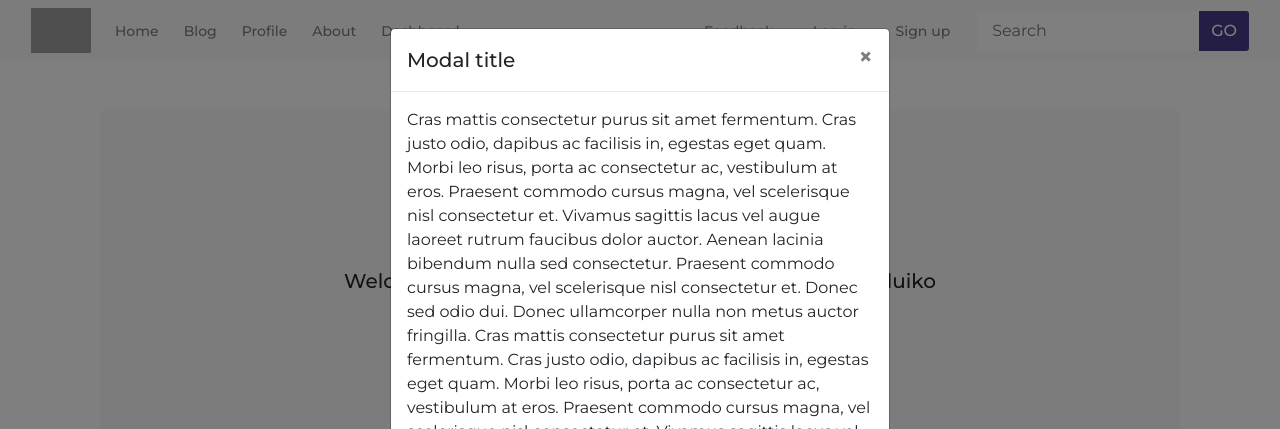
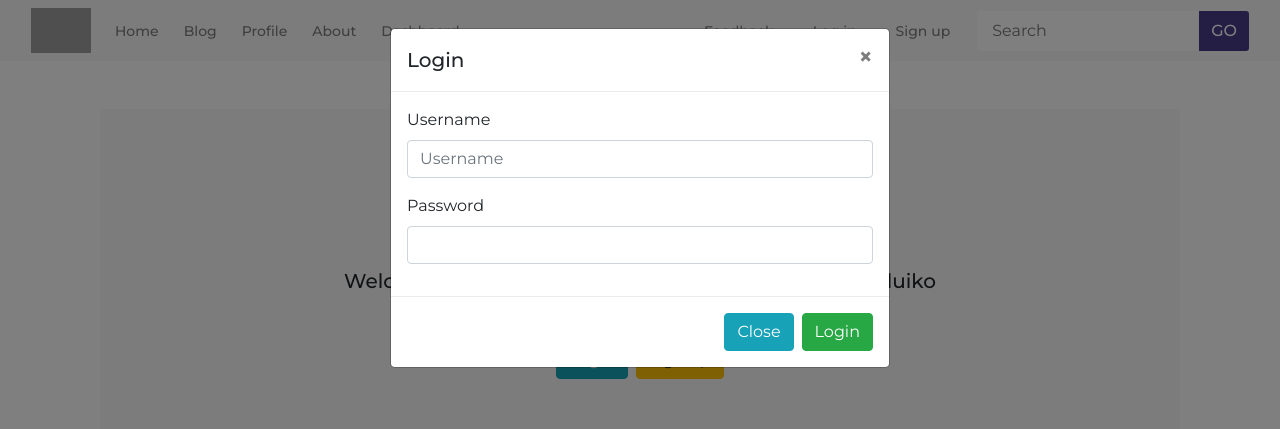
Before and after one commit to pashok-pushOK/MEAN-stack-application, an Angular app in the folder client/: page /home in a window 1280 px wide. Both pictures are taken after a click on the button "Login". Shown: the top 429 px of the page. Built offline with nearby package versions, Linux system fonts and the light colour scheme; grey boxes are pictures that could not be loaded.

Commit message:
update modals, add some bs forms

```diff
--- a/client/src/app/components/footer/footer.component.html
+++ b/client/src/app/components/footer/footer.component.html
@@ -1,56 +1,134 @@
 <!-- Modal -->
-<div class="modal fade" id="exampleModal" tabindex="-1" role="dialog" aria-labelledby="exampleModalLabel"
+<div class="modal fade" id="loginModal" tabindex="-1" role="dialog" aria-labelledby="exampleModalLabel"
      aria-hidden="true">
     <div class="modal-dialog" role="document">
         <div class="modal-content">
+            <form action="" method="post">
                 <div class="modal-header">
-                <h5 class="modal-title" id="exampleModalLabel">Modal title</h5>
+                    <h5 class="modal-title">Login</h5>
                     <button type="button" class="close" data-dismiss="modal" aria-label="Close">
                         <span aria-hidden="true">&times;</span>
                     </button>
                 </div>
                 <div class="modal-body">
-                Cras mattis consectetur purus sit amet fermentum. Cras justo odio, dapibus ac facilisis in, egestas eget
-                quam. Morbi leo risus, porta ac consectetur ac, vestibulum at eros.
-                Praesent commodo cursus magna, vel scelerisque nisl consectetur et. Vivamus sagittis lacus vel augue
-                laoreet rutrum faucibus dolor auctor.
-                Aenean lacinia bibendum nulla sed consectetur. Praesent commodo cursus magna, vel scelerisque nisl
-                consectetur et. Donec sed odio dui. Donec ullamcorper nulla non metus auctor fringilla.
-                Cras mattis consectetur purus sit amet fermentum. Cras justo odio, dapibus ac facilisis in, egestas eget
-                quam. Morbi leo risus, porta ac consectetur ac, vestibulum at eros.
-                Praesent commodo cursus magna, vel scelerisque nisl consectetur et. Vivamus sagittis lacus vel augue
-                laoreet rutrum faucibus dolor auctor.
-                Aenean lacinia bibendum nulla sed consectetur. Praesent commodo cursus magna, vel scelerisque nisl
-                consectetur et. Donec sed odio dui. Donec ullamcorper nulla non metus auctor fringilla.
-                Cras mattis consectetur purus sit amet fermentum. Cras justo odio, dapibus ac facilisis in, egestas eget
-                quam. Morbi leo risus, porta ac consectetur ac, vestibulum at eros.
-                Praesent commodo cursus magna, vel scelerisque nisl consectetur et. Vivamus sagittis lacus vel augue
-                laoreet rutrum faucibus dolor auctor.
-                Aenean lacinia bibendum nulla sed consectetur. Praesent commodo cursus magna, vel scelerisque nisl
-                consectetur et. Donec sed odio dui. Donec ullamcorper nulla non metus auctor fringilla.
-                Cras mattis consectetur purus sit amet fermentum. Cras justo odio, dapibus ac facilisis in, egestas eget
-                quam. Morbi leo risus, porta ac consectetur ac, vestibulum at eros.
-                Praesent commodo cursus magna, vel scelerisque nisl consectetur et. Vivamus sagittis lacus vel augue
-                laoreet rutrum faucibus dolor auctor.
-                Aenean lacinia bibendum nulla sed consectetur. Praesent commodo cursus magna, vel scelerisque nisl
-                consectetur et. Donec sed odio dui. Donec ullamcorper nulla non metus auctor fringilla.
-                Cras mattis consectetur purus sit amet fermentum. Cras justo odio, dapibus ac facilisis in, egestas eget
-                quam. Morbi leo risus, porta ac consectetur ac, vestibulum at eros.
-                Praesent commodo cursus magna, vel scelerisque nisl consectetur et. Vivamus sagittis lacus vel augue
-                laoreet rutrum faucibus dolor auctor.
-                Aenean lacinia bibendum nulla sed consectetur. Praesent commodo cursus magna, vel scelerisque nisl
-                consectetur et. Donec sed odio dui. Donec ullamcorper nulla non metus auctor fringilla.
-                Cras mattis consectetur purus sit amet fermentum. Cras justo odio, dapibus ac facilisis in, egestas eget
-                quam. Morbi leo risus, porta ac consectetur ac, vestibulum at eros.
-                Praesent commodo cursus magna, vel scelerisque nisl consectetur et. Vivamus sagittis lacus vel augue
-                laoreet rutrum faucibus dolor auctor.
-                Aenean lacinia bibendum nulla sed consectetur. Praesent commodo cursus magna, vel scelerisque nisl
-                consectetur et. Donec sed odio dui. Donec ullamcorper nulla non metus auctor fringilla.
+                    <div class="form-group">
+                        <label for="loginUsername">Username</label>
+                        <input type="text"
+                               class="form-control"
+                               id="loginUsername"
+                               name="userName"
+                               placeholder="Username"
+                        >
+                    </div>
+                    <div class="form-group">
+                        <label for="loginPassword">Password</label>
+                        <input type="password"
+                               class="form-control"
+                               id="loginPassword"
+                               name="userPassword"
+                        >
+                    </div>
                 </div>
                 <div class="modal-footer">
-                <button type="button" class="btn btn-secondary" data-dismiss="modal">Close</button>
-                <button type="button" class="btn btn-primary">Save changes</button>
+                    <button
+                        type="button"
+                        class="btn btn-info"
+                        data-dismiss="modal"
+                    >
+                        Close
+                    </button>
+                    <button
+                        type="button"
+                        class="btn btn-success"
+                    >
+                        Login
+                    </button>
+                </div>
+            </form>
         </div>
     </div>
 </div>
+
+<!-- Modal -->
+<div class="modal fade" id="signUpModal" tabindex="-1" role="dialog" aria-labelledby="exampleModalLabel"
+     aria-hidden="true">
+    <div class="modal-dialog" role="document">
+        <div class="modal-content">
+            <form action="" method="post">
+                <div class="modal-header">
+                    <h5 class="modal-title" id="exampleModalLabel">Sign up</h5>
+                    <button type="button" class="close" data-dismiss="modal" aria-label="Close">
+                        <span aria-hidden="true">&times;</span>
+                    </button>
                 </div>
+                <div class="modal-body">
+                    <div class="form-row">
+                        <div class="form-group col-md-12">
+                            <label for="username">Username</label>
+                            <input type="text"
+                                   class="form-control"
+                                   id="username"
+                                   name="userName"
+                                   placeholder="Username"
+                            >
+                        </div>
+                    </div>
+                    <div class="form-row">
+                        <div class="form-group col-md-6">
+                            <label for="inputEmail">Email</label>
+                            <input type="email"
+                                   class="form-control"
+                                   id="inputEmail"
+                                   name="userEmail"
+                                   placeholder="Email"
+                            >
+                        </div>
+                        <div class="form-group col-md-6">
+                            <label for="userpassword">Password</label>
+                            <input type="password"
+                                   class="form-control"
+                                   id="userpassword"
+                                   name="userPassword"
+                                   placeholder="Password"
+                            >
+                        </div>
+                    </div>
+                    <div class="form-row">
+                        <div class="form-group col-xs-12 col-md-6">
+                            <label for="inputCity">City</label>
+                            <input type="text"
+                                   class="form-control"
+                                   id="inputCity"
+                                   name="userCity"
+                            >
+                        </div>
+                        <div class="form-group col-xs-12 col-md-6">
+                            <label for="inputAddress">Address</label>
+                            <input type="text"
+                                   class="form-control"
+                                   id="inputAddress"
+                                   name="userAdress"
+                                   placeholder="1234 Main St"
+                            >
+                        </div>
+                    </div>
+                </div>
+                <div class="modal-footer">
+                    <button
+                        type="button"
+                        class="btn btn-info"
+                        data-dismiss="modal"
+                    >
+                        Close
+                    </button>
+                    <button
+                        type="button"
+                        class="btn btn-success"
+                    >
+                        Login
+                    </button>
+                </div>
+            </form>
+        </div>
+    </div>
+</div>
--- a/client/src/app/components/home/home.component.html
+++ b/client/src/app/components/home/home.component.html
@@ -6,16 +6,16 @@
             <button type="button"
                     class="btn btn-info ml-1 mr-1"
                     data-toggle="modal"
-                    data-target="#exampleModal"
+                    data-target="#loginModal"
             >
                 Login
             </button>
             <button type="button"
                     class="btn btn-warning ml-1 mr-1"
                     data-toggle="modal"
-                    data-target="#exampleModal"
+                    data-target="#signUpModal"
             >
-                Register
+                Sign up
             </button>
         </div>
     </div>
--- a/client/src/app/components/navbar/navbar.component.html
+++ b/client/src/app/components/navbar/navbar.component.html
@@ -38,10 +38,22 @@
                             <button type="button">Feedback</button>
                         </li>
                         <li class="header-right-side--item item-standard d-none d-md-block">
-                            <button type="button">Log in</button>
+                            <button
+                                type="button"
+                                data-toggle="modal"
+                                data-target="#loginModal"
+                            >
+                                Log in
+                            </button>
                         </li>
                         <li class="header-right-side--item item-standard d-none d-md-block">
-                            <button type="button">Sign up</button>
+                            <button
+                                type="button"
+                                data-toggle="modal"
+                                data-target="#signUpModal"
+                            >
+                                Sign up
+                            </button>
                         </li>
                         <li class="header-right-side--item item-search">
                             <form action="/" method="get">
```
Lines whose indentation alone changed are shown as unchanged.
